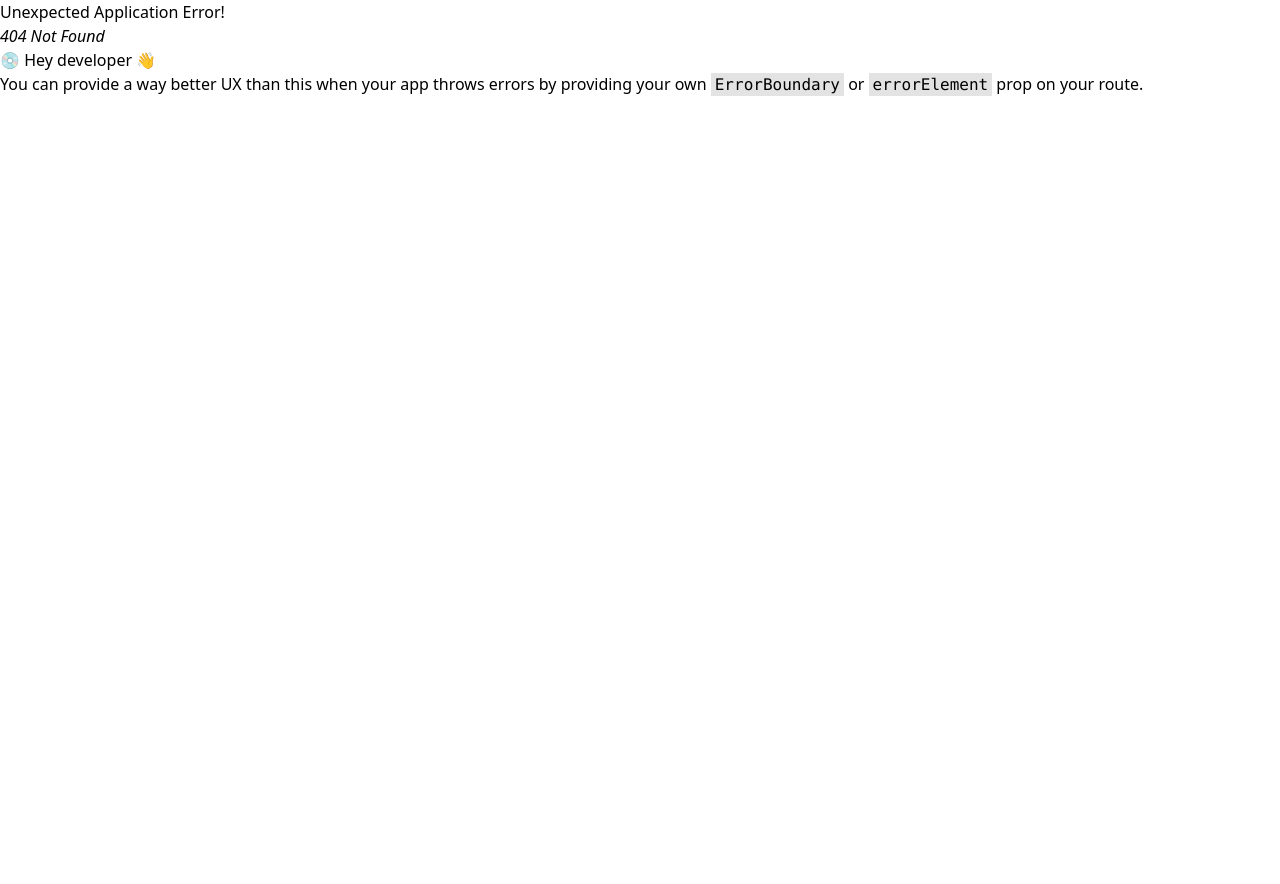
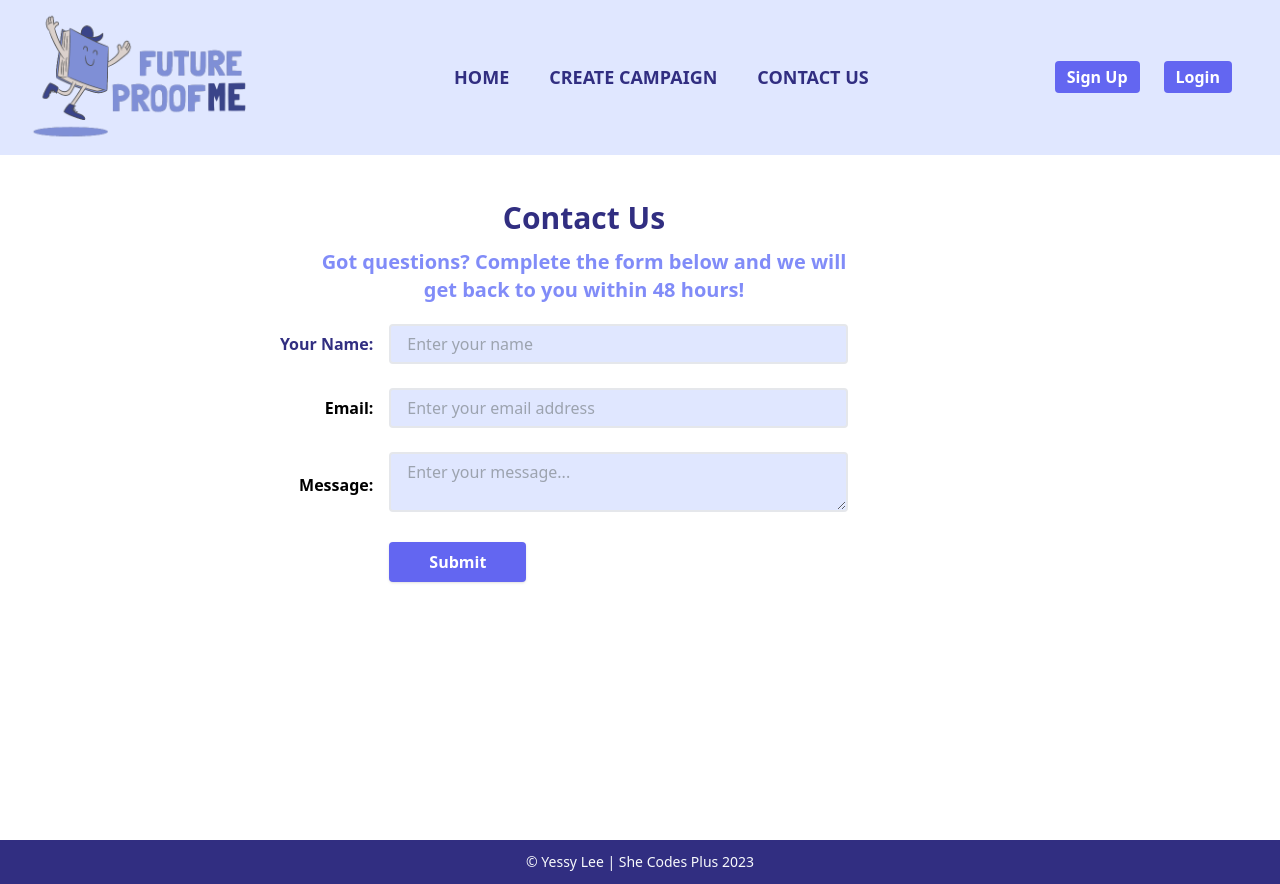
Before and after one commit to YessyLee/crowdfunding, a React (Vite) app: page /contact in a window 1280 px wide. Before the commit this address had no page. Before the commit the page ends 800 px from the top, so only its background shows below. Built offline with nearby package versions, Linux system fonts and the light colour scheme.

Commit message:
Added Contact Form

```diff
--- a/src/components/ContactForm/ContactForm.jsx
+++ b/src/components/ContactForm/ContactForm.jsx
@@ -0,0 +1,92 @@
+import { useForm, ValidationError } from '@formspree/react';
+
+function ContactForm() {
+
+    // formspree code
+    const [state, handleSubmit] = useForm("123xyz");
+
+    if (state.succeeded) {
+        return <p>Thank you for contacting FutureProofME!</p>;
+    }
+
+    return (
+        <body className="mt-10 flex min-h-screen">
+        <form className="pl-20 pt-20 ml-20 mt-20 w-3/5" onSubmit={handleSubmit}>
+        <h1 className="text-indigo-900 text-3xl text-center font-bold ml-20 pl-20 pb-3">
+        Contact Us</h1>
+        <h2 className="text-indigo-400 text-xl text-center font-bold ml-20 pl-20 pb-5">
+        Got questions? Complete the form below and we will get back to you within 48 hours!</h2>
+
+            <div className="contact-form">
+
+                <div className="flex items-center mb-6">
+                <div className="md:w-1/3">
+                    <label className ="block text-indigo-900 font-bold md:text-right mb-1 md:mb-0 pr-4"> Your Name:</label>
+                </div>
+
+                <div className="md:w-2/3">
+                    <input className ="bg-indigo-100 appearance-none border-2 border-gray-200 rounded w-full py-2 px-4 text-gray-700 leading-tight focus:outline-none focus:bg-white focus:border-purple-500"
+                        id="name-text"
+                        type="text"
+                        placeholder="Enter your name"
+                    />
+                </div>
+                </div>
+
+                <div className="flex items-center mb-6">
+                    <div className="md:w-1/3">
+                        <label className ="block text-indo-900 font-bold  md:text-right mb-1 md:mb-0 pr-4" htmlFor="email">Email:</label>
+                    </div>
+
+                    <div className="md:w-2/3">
+                        <input className ="bg-indigo-100 appearance-none border-2 border-gray-200 rounded w-full py-2 px-4 text-gray-700 leading-tight focus:outline-none focus:bg-white focus:border-purple-500"
+                        id="email"
+                        type="email"
+                        name="email"
+                        placeholder="Enter your email address"
+                    />
+                    <ValidationError
+                        prefix="Email"
+                        field="email"
+                        errors={state.errors}
+                    />
+                    </div>
+
+                </div>
+                <div className="flex items-center mb-6">
+                    <div className="md:w-1/3">
+                    <label className ="block text-indo-900 font-bold  md:text-right mb-1 md:mb-0 pr-4">Message:</label>
+                    </div>
+
+                    <div className="md:w-2/3">
+                    <textarea className ="bg-indigo-100 appearance-none border-2 border-gray-200 rounded w-full py-2 px-4 text-gray-700 leading-tight focus:outline-none focus:bg-white focus:border-purple-500"
+                    id="message"
+                    name="message"
+                    placeholder="Enter your message..."
+                    />
+                    </div>
+
+                <ValidationError
+                    prefix="Message"
+                    field="message"
+                    errors={state.errors}
+                />
+                </div>
+            </div>
+
+            <div className="md:flex md:items-center">
+            <div className="md:w-1/3"></div>
+            <div className="md:w-2/3">
+            <button className="shadow bg-indigo-500 hover:bg-indigo-700 focus:shadow-outline focus:outline-none text-white font-bold py-2 px-10 rounded" type="submit" disabled={state.submitting}>
+            Submit
+            </button>
+            </div>
+            </div>
+
+
+        </form>
+        </body>
+    );
+}
+
+    export default ContactForm;
--- a/src/components/LoginForm/LoginForm.jsx
+++ b/src/components/LoginForm/LoginForm.jsx
@@ -51,7 +51,8 @@ function LoginForm() {
         <body className="mt-10 flex min-h-screen">
         <form className="pl-20 pt-20 ml-20 mt-20 w-3/5" onSubmit={handleSubmit}>
             <h1 className="text-indigo-900 text-3xl text-center font-bold ml-20 pl-20 pb-3">Login Page</h1>
-            <h2 className="text-indigo-400 text-xl text-center font-bold ml-20 pl-20 pb-5">Login now and create your very own campaign!</h2>
+            <h2 className="text-indigo-400 text-xl text-center font-bold ml-20 pl-20 pb-5">Login now & create your very own campaign!</h2>
+
             <div className="flex items-center mb-6">
                 <div className="md:w-1/3">
                     <label className ="block text-indigo-900 font-bold md:text-right mb-1 md:mb-0 pr-4"
@@ -88,14 +89,14 @@ function LoginForm() {
             <div className="md:flex md:items-center">
                 <div className="md:w-1/3"></div>
                 <div className="md:w-2/3">
-                    <button class="shadow bg-indigo-500 hover:bg-indigo-700 focus:shadow-outline focus:outline-none text-white font-bold py-2 px-10 rounded"
+                    <button className="shadow bg-indigo-500 hover:bg-indigo-700 focus:shadow-outline focus:outline-none text-white font-bold py-2 px-10 rounded"
                     type="submit">
                     Login
                     </button>
                 </div>
             </div>
 
-            <h2 className="text-indigo-800 text-md text-center mt-10 ml-20 pl-20">Don't have an account?<Link to="/registration" className="text-indigo-800 text-lg text-center font-bold pl-2 pb-5">Create your account here!</Link></h2>
+            <h2 className="text-indigo-800 text-md text-center mt-10 pl-3">Don't have an account?<Link to="/registration" className="text-indigo-800 text-lg text-center font-bold pl-2 pb-5">Sign up here!</Link></h2>
 
         </form>
         </body>
--- a/src/components/Nav/Nav.jsx
+++ b/src/components/Nav/Nav.jsx
@@ -22,12 +22,13 @@ function Nav(props) {
             <div className="items-center font-bold text-indigo-900 text-lg hidden space-x-10 lg:flex">
                     <Link to="/home" className="hover:text-indigo-400">HOME</Link>
                     <Link to="/postproject" className="hover:text-indigo-400">CREATE CAMPAIGN</Link>
-                    <Link to="" className="hover:text-indigo-400">CONTACT US</Link>
+                    <Link to="/contact" className="hover:text-indigo-400">CONTACT US</Link>
             </div>
 
             <div className="mr-10 items-center hidden space-x-6 lg:flex">
                 <button class="bg-indigo-500 hover:bg-indigo-800 text-white font-bold py-1 px-3 rounded">
-                <Link to="/registration" >Sign Up</Link> </button>
+                {!loggedIn && <Link to="/registration">Sign Up</Link>}
+                </button>
 
                 <button class="bg-indigo-500 hover:bg-indigo-800 text-white font-bold py-1 px-3 rounded">
                 {!loggedIn && <Link to="/login">Login</Link>}
--- a/src/pages/ContactPage.jsx
+++ b/src/pages/ContactPage.jsx
@@ -0,0 +1,8 @@
+//Components
+import ContactForm from "../components/ContactForm/ContactForm";
+
+function ContactPage () {
+    return <ContactForm />;
+}
+
+export default ContactPage;
```
Also changed, not shown: src/App.jsx (+5 -3 lines), 1 other file (tests, documents, lock files or other folders).
